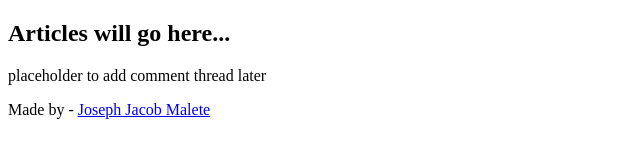
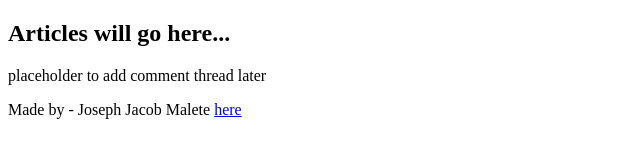
Before and after one commit to josephmalete1997/alx_html_css, a plain HTML site: page html_basic/base_index.html in a window 1280 px wide. Shown: the whole page, without its empty margins (0-640 px from the left). Drawn offline with Linux system fonts and the light colour scheme.

Commit message:
Update base_index.html

```diff
--- a/html_basic/base_index.html
+++ b/html_basic/base_index.html
@@ -17,7 +17,7 @@
             <p>placeholder to add comment thread later</p>
         </aside>
     </main>
-    <footer>Made by - <a href="https://josephmalete1997.github.io/Simple-website/" target="_blank">Joseph Jacob Malete</a></footer>
+    <footer>Made by - Joseph Jacob Malete <a href="https://josephmalete1997.github.io/Simple-website/" target="_blank">here</a></footer>
 </body>
 
 </html>
```
